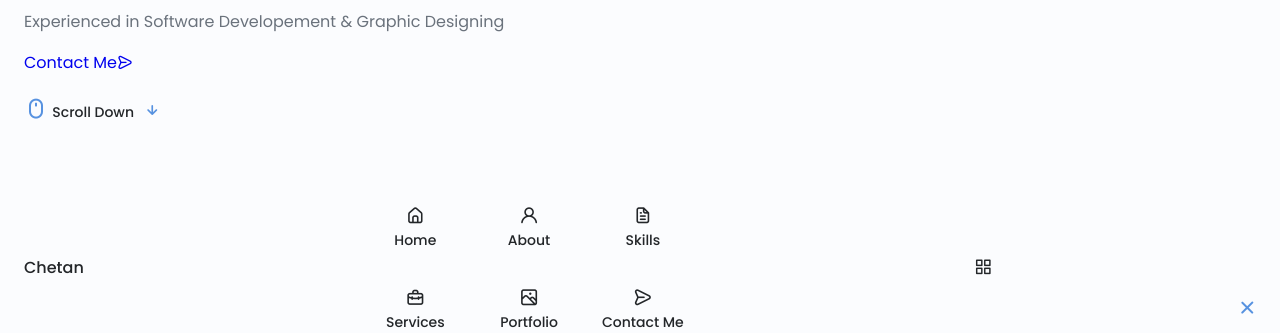
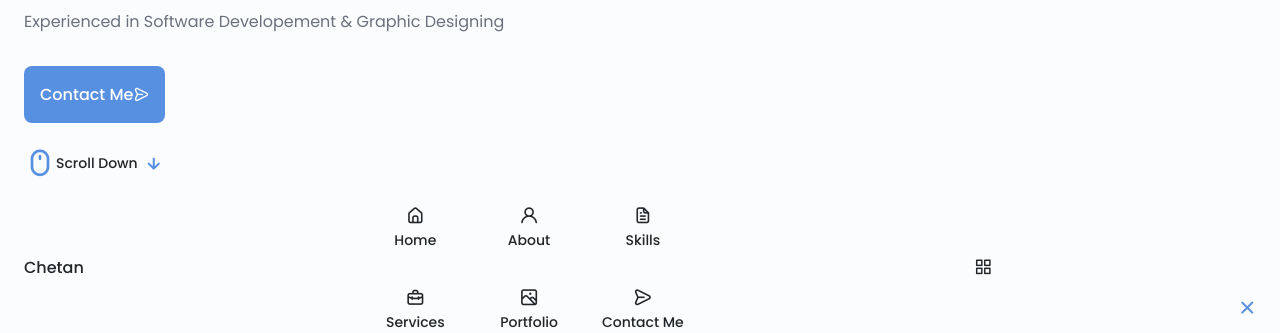
Before and after one commit to chetan98/responsive-portfolio, a plain HTML site: page index.html in a window 1280 px wide. Shown: the part 467-800 px from the top of the page. Drawn offline with nearby package versions, Linux system fonts and the light colour scheme.

Commit message:
Buttons Css

```diff
--- a/assets/css/style.css
+++ b/assets/css/style.css
@@ -6,8 +6,8 @@
     --header-height: 3erm;
 
     /*================= COLORS =================*/
-    /* favourite color ===214, 250*/
-    --hue-color: 214;
+    /* favourite color ===*/
+    --hue-color: 215; /* Purple 250; Green 142; Blue 230; Pink 340; sky blue 210
 
     /* HSL color mode */
     --first-color: hsl(var(--hue-color), 69%, 61%);
@@ -280,11 +280,11 @@ img{
     font-size: var(--h3-font-size);
     color: var(--text-color);
     font-weight: var(--font-medium);
-    margin-bottom: var(--mb-0-75);
+    margin-bottom: var(--mb-0-75)
 }
 
 .home__description{
-    margin-bottom: var(--mb-1);
+    margin-bottom: var(--mb-2);
 }
 
 .home__scroll{
@@ -301,7 +301,7 @@ img{
 }
 
 .home__scroll-mouse{
-    font-size: 1.5rem;
+    font-size: 2rem;
 }
 
 .home__scroll-name{
@@ -312,5 +312,25 @@ img{
 }
 
 .home__scroll-arrow{
-    font-size: 1.25rem;
+    font-size: 1.5rem;
 }
+
+
+/* ============= Buttons ============ */
+.button{
+    display: inline;
+    background-color: var(--first-color);
+    color: #FFF;
+    padding: 1rem;
+    border-radius: .5rem;
+    font-weight: var(--font-medium);
+}
+.button:hover{
+    background-color: var(--first-color-alt);
+    margin-left: var(--mb-0-5);
+    transition: .3s;
+}
+.button--flex{
+    display: inline-flex;
+    align-items: center;
+}
```
Also changed, not shown: index.html (line endings or trailing spaces).
